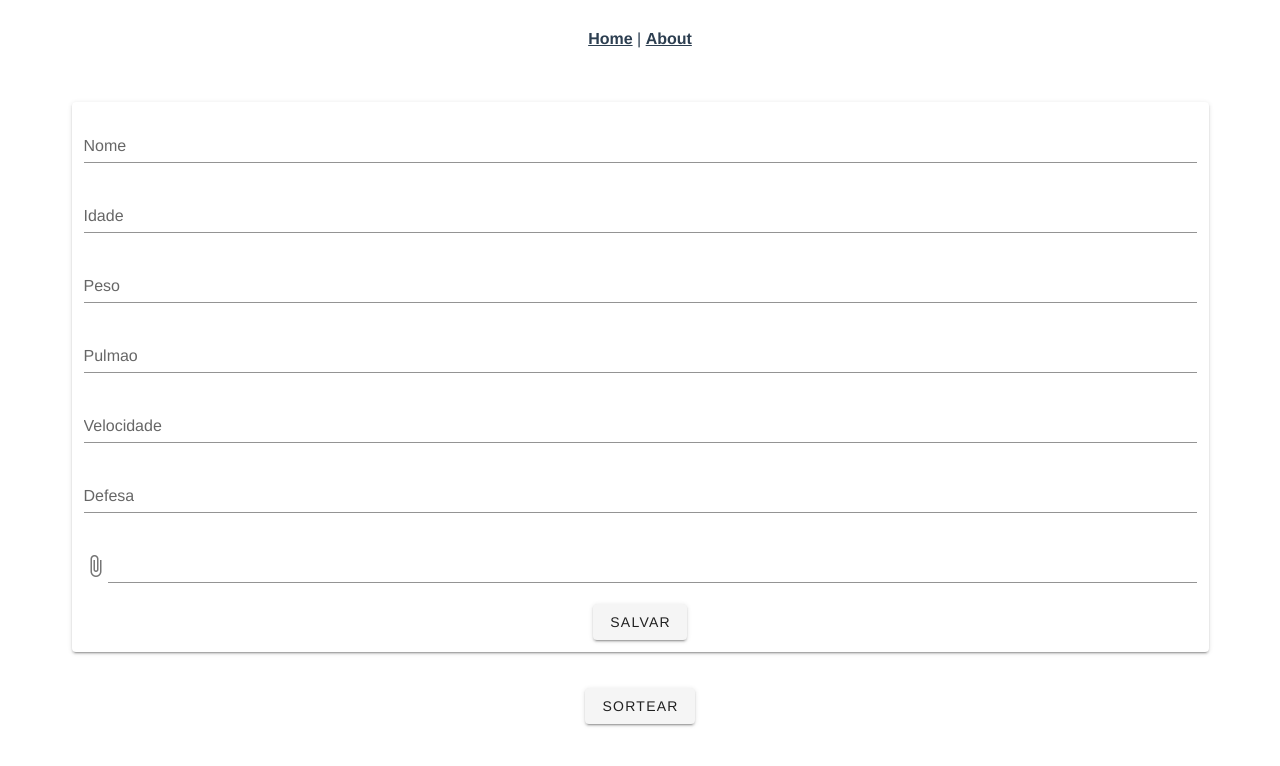
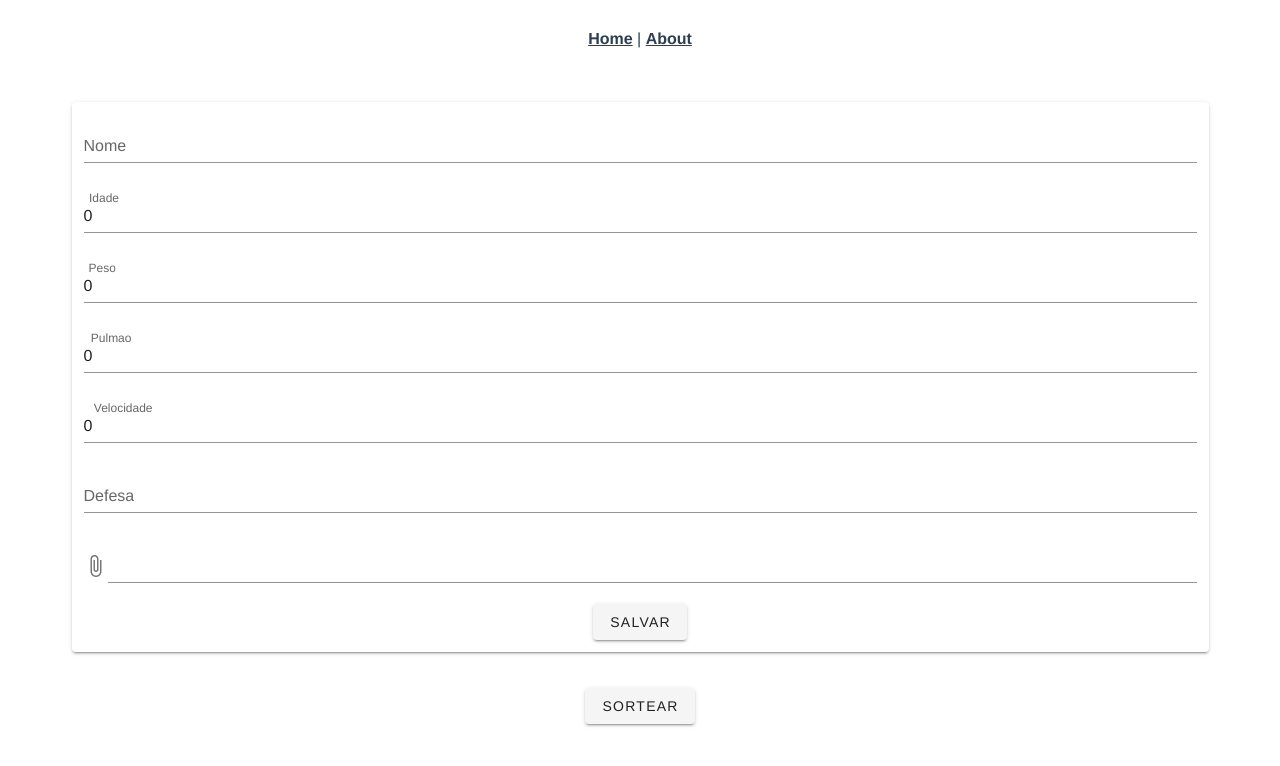
Before and after one commit to isaquevoss/shuffle-players, a Vue app: page /players in a window 1280 px wide. Shown: the top 766 px of the page. Built offline with nearby package versions, Linux system fonts and the light colour scheme.

Commit message:
ajuste na criação de players

```diff
--- a/src/components/NewPlayerForm.vue
+++ b/src/components/NewPlayerForm.vue
@@ -4,33 +4,33 @@
       <v-form v-if="player.stats" @submit.prevent="submit">
         <v-container>
           <v-text-field
-            v-model="player.name"
+            v-model="player1.name"
             required
             label="Nome"
           ></v-text-field>
           <v-text-field
-            v-model="player.stats.age"
+            v-model="player1.stats.age"
             required
             label="Idade"
           ></v-text-field>
           <v-text-field
             required
-            v-model="player.stats.weight"
+            v-model="player1.stats.weight"
             label="Peso"
           ></v-text-field>
           <v-text-field
             required
-            v-model="player.stats.lung"
+            v-model="player1.stats.lung"
             label="Pulmao"
           ></v-text-field>
           <v-text-field
             required
-            v-model="player.stats.speed"
+            v-model="player1.stats.speed"
             label="Velocidade"
           ></v-text-field>
           <v-text-field
             required
-            v-model="player.stats.defense"
+            v-model="player1.stats.defense"
             label="Defesa"
           ></v-text-field>
 
@@ -79,11 +79,11 @@ export default {
         this.image,
         this.player.id + "." + this.image.name.split(".").pop()
       );
-      this.player.image = image;
+      this.player1.image = image;
       console.log(image);
-      const player = this.player;
+      const player = this.player1;
       this.$emit("add-player", player);
-      this.player = {
+      this.player1 = {
         id: uuidv4(),
         name: "",
         stats: {
--- a/src/views/Players.vue
+++ b/src/views/Players.vue
@@ -43,6 +43,7 @@ export default {
     addPlayer(player) {
       console.log(player);
       this.players.push(player);
+      this.player = {}
       localStorage.setItem("players", JSON.stringify(this.players));
     },
   },
--- a/src/views/Teams.vue
+++ b/src/views/Teams.vue
@@ -2,7 +2,6 @@
   <div>
     <v-btn @click="ramdomize">Sortear</v-btn>
     <v-card>
-
       <v-card-title> Time A </v-card-title>
       <v-card-text>
         <v-row>
@@ -86,11 +85,11 @@ export default {
         if (index % 2 === 0) {
           setTimeout(() => {
             this.teamA.push(player);
-          }, index * 1000);
+          },  (index + 2) * 1000);
         } else {
           setTimeout(() => {
             this.teamB.push(player);
-          }, index * 1000);
+          }, (index + 2) * 1000);
         }
       });
     },
```
